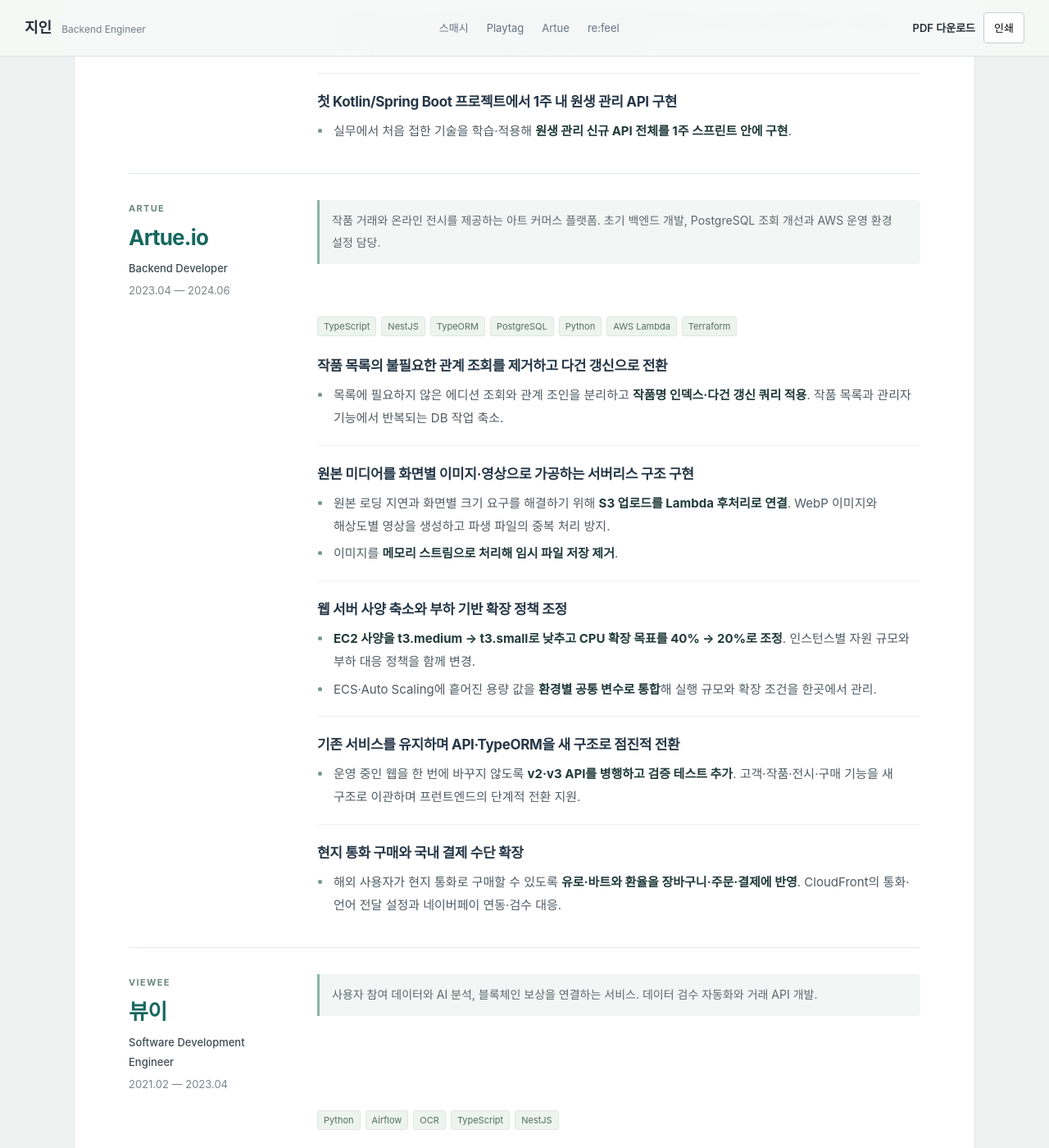
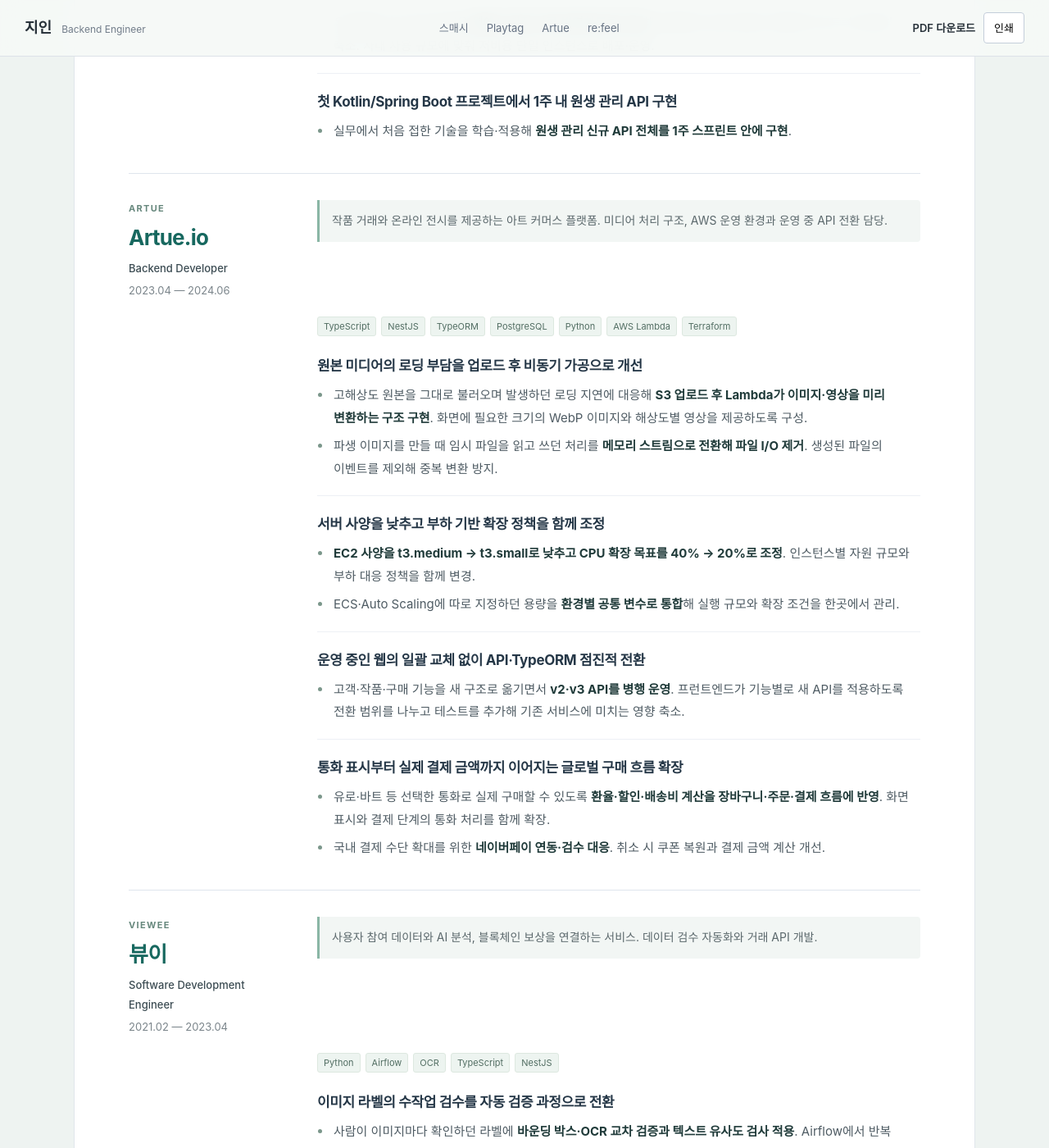
Before and after one commit to inji0129/inji0129.github.io, a Jekyll site: the page built from index.html, in a window 1280 px wide and 1400 px high, scrolled down 2440 px. Shown: the whole window at 82% size. Built offline with Jekyll 4.4.1, drawn with Linux system fonts in a browser that asks for light colours.

Commit message:
Explain Artue engineering decisions and operational impact

```diff
--- a/_data/general.json
+++ b/_data/general.json
@@ -100,7 +100,7 @@
       "label": "ARTUE",
       "role": "Backend Developer",
       "dates": "2023.04 — 2024.06",
-      "description": "작품 거래와 온라인 전시를 제공하는 아트 커머스 플랫폼. 초기 백엔드 개발, PostgreSQL 조회 개선과 AWS 운영 환경 설정 담당.",
+      "description": "작품 거래와 온라인 전시를 제공하는 아트 커머스 플랫폼. 미디어 처리 구조, AWS 운영 환경과 운영 중 API 전환 담당.",
       "stack": [
         "TypeScript",
         "NestJS",
@@ -112,35 +112,30 @@
       ],
       "works": [
         {
-          "title": "작품 목록의 불필요한 관계 조회를 제거하고 다건 갱신으로 전환",
+          "title": "원본 미디어의 로딩 부담을 업로드 후 비동기 가공으로 개선",
           "bullets": [
-            "목록에 필요하지 않은 에디션 조회와 관계 조인을 분리하고 **작품명 인덱스·다건 갱신 쿼리 적용**. 작품 목록과 관리자 기능에서 반복되는 DB 작업 축소."
+            "고해상도 원본을 그대로 불러오며 발생하던 로딩 지연에 대응해 **S3 업로드 후 Lambda가 이미지·영상을 미리 변환하는 구조 구현**. 화면에 필요한 크기의 WebP 이미지와 해상도별 영상을 제공하도록 구성.",
+            "파생 이미지를 만들 때 임시 파일을 읽고 쓰던 처리를 **메모리 스트림으로 전환해 파일 I/O 제거**. 생성된 파일의 이벤트를 제외해 중복 변환 방지."
           ]
         },
         {
-          "title": "원본 미디어를 화면별 이미지·영상으로 가공하는 서버리스 구조 구현",
+          "title": "서버 사양을 낮추고 부하 기반 확장 정책을 함께 조정",
           "bullets": [
-            "원본 로딩 지연과 화면별 크기 요구를 해결하기 위해 **S3 업로드를 Lambda 후처리로 연결**. WebP 이미지와 해상도별 영상을 생성하고 파생 파일의 중복 처리 방지.",
-            "이미지를 **메모리 스트림으로 처리해 임시 파일 저장 제거**."
+            "**EC2 사양을 t3.medium → t3.small로 낮추고 CPU 확장 목표를 40% → 20%로 조정**. 인스턴스별 자원 규모와 부하 대응 정책을 함께 변경.",
+            "ECS·Auto Scaling에 따로 지정하던 용량을 **환경별 공통 변수로 통합**해 실행 규모와 확장 조건을 한곳에서 관리."
           ]
         },
         {
-          "title": "웹 서버 사양 축소와 부하 기반 확장 정책 조정",
+          "title": "운영 중인 웹의 일괄 교체 없이 API·TypeORM 점진적 전환",
           "bullets": [
-            "**EC2 사양을 t3.medium → t3.small로 낮추고 CPU 확장 목표를 40% → 20%로 조정**. 인스턴스별 자원 규모와 부하 대응 정책을 함께 변경.",
-            "ECS·Auto Scaling에 흩어진 용량 값을 **환경별 공통 변수로 통합**해 실행 규모와 확장 조건을 한곳에서 관리."
+            "고객·작품·구매 기능을 새 구조로 옮기면서 **v2·v3 API를 병행 운영**. 프런트엔드가 기능별로 새 API를 적용하도록 전환 범위를 나누고 테스트를 추가해 기존 서비스에 미치는 영향 축소."
           ]
         },
         {
-          "title": "기존 서비스를 유지하며 API·TypeORM을 새 구조로 점진적 전환",
+          "title": "통화 표시부터 실제 결제 금액까지 이어지는 글로벌 구매 흐름 확장",
           "bullets": [
-            "운영 중인 웹을 한 번에 바꾸지 않도록 **v2·v3 API를 병행하고 검증 테스트 추가**. 고객·작품·전시·구매 기능을 새 구조로 이관하며 프런트엔드의 단계적 전환 지원."
-          ]
-        },
-        {
-          "title": "현지 통화 구매와 국내 결제 수단 확장",
-          "bullets": [
-            "해외 사용자가 현지 통화로 구매할 수 있도록 **유로·바트와 환율을 장바구니·주문·결제에 반영**. CloudFront의 통화·언어 전달 설정과 네이버페이 연동·검수 대응."
+            "유로·바트 등 선택한 통화로 실제 구매할 수 있도록 **환율·할인·배송비 계산을 장바구니·주문·결제 흐름에 반영**. 화면 표시와 결제 단계의 통화 처리를 함께 확장.",
+            "국내 결제 수단 확대를 위한 **네이버페이 연동·검수 대응**. 취소 시 쿠폰 복원과 결제 금액 계산 개선."
           ]
         }
       ]
--- a/_layouts/general.html
+++ b/_layouts/general.html
@@ -1,5 +1,5 @@
-<!doctype html><html lang="ko"><head><meta charset="utf-8"><meta name="viewport" content="width=device-width,initial-scale=1"><meta name="description" content="백엔드 엔지니어 지인. 결제·환불 안정성, 운영 자동화와 제품 개발 경험."><title>{{ page.title }}</title><link rel="stylesheet" href="/assets/general.css?v=20261124l"><script src="/assets/general.js" defer></script></head><body>
-<div class="topbar"><a class="brand" href="#top">지인<span>Backend Engineer</span></a><nav aria-label="경력 탐색"><a href="#smaxh">스매시</a><a href="#playtag">Playtag</a><a href="#artue">Artue</a><a href="#refeel">re:feel</a></nav><div class="actions"><a href="/assets/지인_이력서.pdf?v=20261124l" download>PDF 다운로드</a><button type="button" id="print">인쇄</button></div></div>
+<!doctype html><html lang="ko"><head><meta charset="utf-8"><meta name="viewport" content="width=device-width,initial-scale=1"><meta name="description" content="백엔드 엔지니어 지인. 결제·환불 안정성, 운영 자동화와 제품 개발 경험."><title>{{ page.title }}</title><link rel="stylesheet" href="/assets/general.css?v=20261124n"><script src="/assets/general.js" defer></script></head><body>
+<div class="topbar"><a class="brand" href="#top">지인<span>Backend Engineer</span></a><nav aria-label="경력 탐색"><a href="#smaxh">스매시</a><a href="#playtag">Playtag</a><a href="#artue">Artue</a><a href="#refeel">re:feel</a></nav><div class="actions"><a href="/assets/지인_이력서.pdf?v=20261124n" download>PDF 다운로드</a><button type="button" id="print">인쇄</button></div></div>
 <main id="top"><header class="hero"><p class="eyebrow">BACKEND ENGINEER</p><h1>지인<span>기능을 만들고, 운영의 복잡함을 줄이는 개발자</span></h1><div class="contact"><a href="mailto:jiinwllds@gmail.com">jiinwllds@gmail.com</a><a href="https://github.com/inji0129">GitHub · inji0129</a></div><div class="intro">{% for paragraph in site.data.general.intro %}{{ paragraph | markdownify }}{% endfor %}</div></header>
 <section class="selected" aria-labelledby="selected-title"><div class="section-top"><h2 id="selected-title">핵심 경험</h2><span>최적화 · 비용 효율 · 인프라</span></div><div class="selected-grid"><a href="#playtag"><p class="eyebrow">OPERATIONS · 업무 최적화</p><h3>재실행 준비 1시간을<br>5분 이내로</h3><p>수동 실행·설정 변경을 사내 웹으로 전환해 운영 업무 단축</p></a><a href="#artue"><p class="eyebrow">AWS · 비용과 실행 구조</p><h3>서버 사양과<br>확장 정책을 함께 조정</h3><p>EC2 사양 축소, CPU 기반 확장과 환경별 용량 설정 관리</p></a><a href="#smaxh"><p class="eyebrow">ARCHITECTURE · 인증과 계정</p><h3>앱·웹 세션 분리,<br>국가별 계정 통합</h3><p>소셜 로그인과 글로벌 사용자 계정을 연결하는 백엔드 구조 설계</p></a></div></section>
 <section class="experience"><div class="section-top"><h2>경력 및 프로젝트</h2><span>직접 수행한 작업과 기여</span></div>{% for company in site.data.general.companies %}<section class="company" id="{{ company.id }}"><header class="company-heading"><div><p class="eyebrow">{{ company.label }}</p><h2>{{ company.name }}</h2><p class="role">{{ company.role }}</p><p class="dates">{{ company.dates }}</p></div><p class="description">{{ company.description }}</p></header><div class="company-detail"><div class="tags">{% for tech in company.stack %}<span>{{ tech }}</span>{% endfor %}</div>{% for work in company.works %}<article class="work"><h3>{{ work.title }}</h3><ul>{% for bullet in work.bullets %}<li{% if bullet contains "측정 범위:" %} class="measurement-note"{% endif %}>{{ bullet | markdownify }}</li>{% endfor %}</ul></article>{% endfor %}</div></section>{% endfor %}</section>
```
Also changed, not shown: 1 other file.
